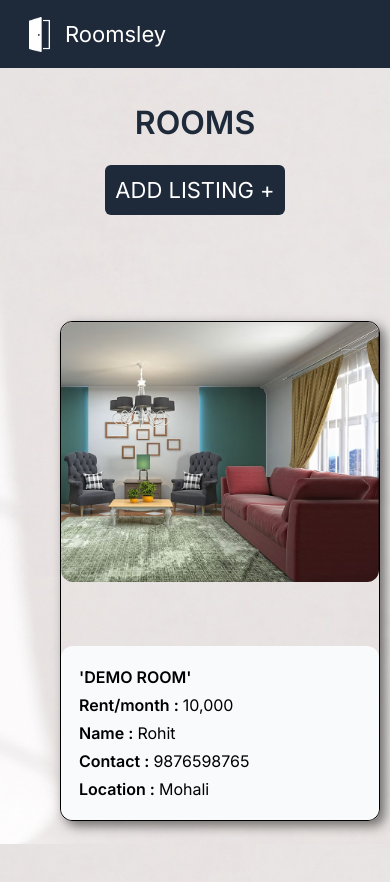
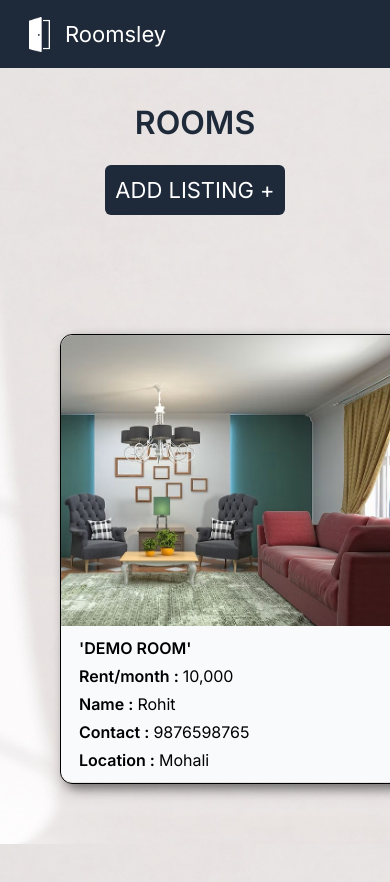
Before and after one commit to rohitkumar893/roomsley, a React (Vite) app: page /listings in a window 390 px wide. Shown: the top 882 px of the page. Built offline with nearby package versions, Linux system fonts and the light colour scheme.

Commit message:
fixed responsiveness

```diff
--- a/src/pages/Listings.jsx
+++ b/src/pages/Listings.jsx
@@ -114,9 +114,9 @@ const handleSubmit = async (e) => {
       </div>)}
 
     <div className="container3">
-        <div className="demoroom h-[500px] w-[320px] sm:h-[500px] sm:w-[400px] border rounded-xl">
-          <div className='h-[65%]'><img src="/demoroom.jpg" className='rounded-xl'/></div>
-          <div className='demoroomdetails h-[35%] flex flex-col justify-center gap-[4px] bg-gray-50 rounded-xl'>
+        <div className="demoroom h-[450px] w-[350px] sm:h-[500px] sm:w-[400px] border rounded-xl overflow-clip">
+          <div className='h-[65%] overflow-clip'><img src="/demoroom.jpg" className='demoroom rounded-t-xl object-cover'/></div>
+          <div className='demoroomdetails h-[35%] flex flex-col justify-center gap-[4px] bg-gray-50 rounded-b-xl'>
             <h1><span className='font-semibold text-center'>'DEMO ROOM'</span></h1>
             <h1><span className='font-semibold'>Rent/month :&nbsp;</span>10,000</h1>
             <h1><span className='font-semibold'>Name :&nbsp;</span>Rohit</h1>
```
Also changed, not shown: public/demoroom.jpg.
